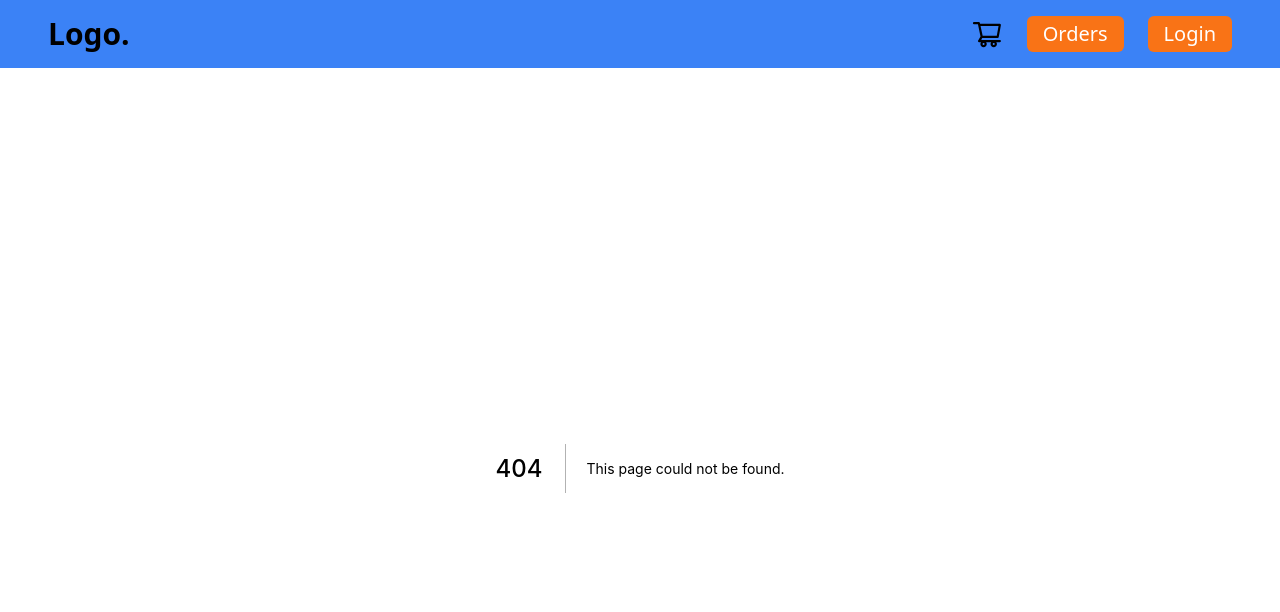
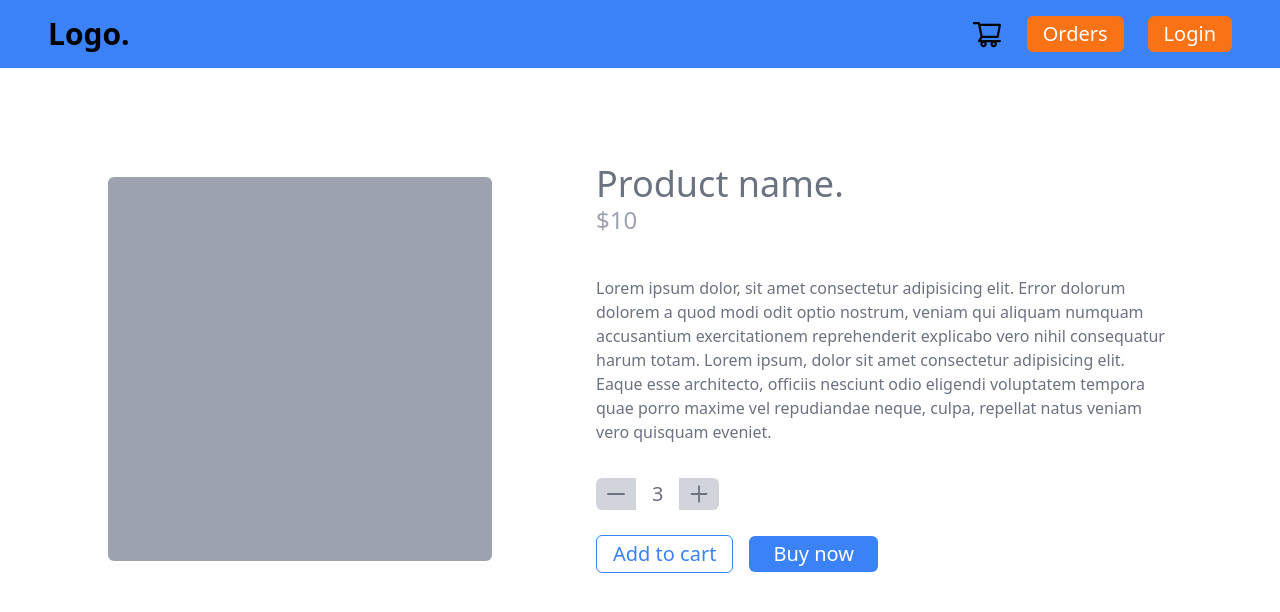
Before and after one commit to Shobhit-Mishra-02/greenhack, a Next.js app: page /prodview/1 in a window 1280 px wide. Before the commit this address had no page. Shown: the top 612 px of the page. Built offline with nearby package versions, Linux system fonts and the light colour scheme.

Commit message:
added the product view page

```diff
--- /dev/null
+++ b/pages/prodview/[id].tsx
@@ -0,0 +1,44 @@
+import { AiOutlinePlus, AiOutlineMinus } from "react-icons/ai";
+
+const ProductViewPage = () => {
+  return (
+    <div className="px-1 pt-6 sm:pt-12 md:pt-16 lg:pt-24 pb-3 flex flex-wrap justify-center sm:justify-evenly items-center">
+      <div className="aspect-square bg-gray-400 w-full rounded-md max-w-sm"></div>
+      <div className="w-full max-w-sm lg:max-w-md xl:max-w-xl">
+        <h2 className="text-3xl text-gray-500 lg:text-4xl">Product name.</h2>
+        <h3 className="text-xl lg:text-2xl text-gray-400 pb-4">$10</h3>
+
+        <p className="text-gray-500 pt-6">
+          Lorem ipsum dolor, sit amet consectetur adipisicing elit. Error
+          dolorum dolorem a quod modi odit optio nostrum, veniam qui aliquam
+          numquam accusantium exercitationem reprehenderit explicabo vero nihil
+          consequatur harum totam. Lorem ipsum, dolor sit amet consectetur
+          adipisicing elit. Eaque esse architecto, officiis nesciunt odio
+          eligendi voluptatem tempora quae porro maxime vel repudiandae neque,
+          culpa, repellat natus veniam vero quisquam eveniet.
+        </p>
+
+        <div>
+          <div className="flex justify-center w-fit items-center align-middle mt-8 mb-4">
+            <span className="bg-gray-300 rounded-l-md px-2 py-1 cursor-pointer">
+              <AiOutlineMinus className="text-gray-500 w-6 h-6" />
+            </span>
+            <span className="text-xl text-gray-500 px-4 py-1">3</span>
+            <span className="bg-gray-300 rounded-r-md px-2 py-1 cursor-pointer">
+              <AiOutlinePlus className="text-gray-500 w-6 h-6" />
+            </span>
+          </div>
+
+          <button className="text-xl text-blue-500 border border-blue-500 rounded-md px-4 py-1 hover:bg-blue-500 hover:text-white mr-4">
+            Add to cart
+          </button>
+          <button className="text-xl text-white bg-blue-500 rounded-md px-6 py-1 hover:bg-blue-600 mt-2">
+            Buy now
+          </button>
+        </div>
+      </div>
+    </div>
+  );
+};
+
+export default ProductViewPage;
```
